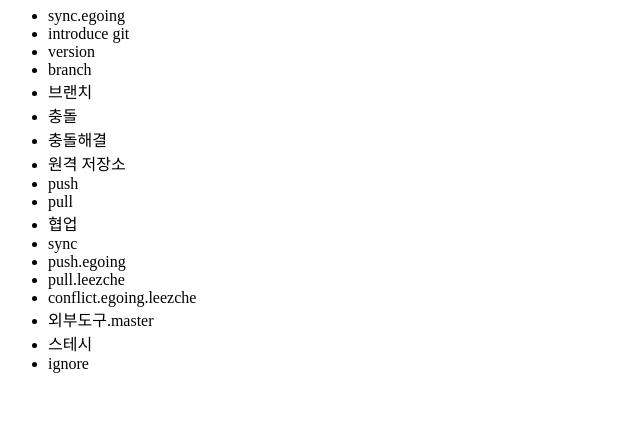
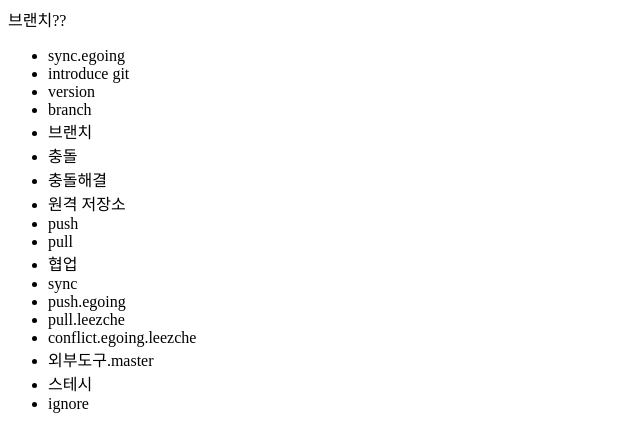
Before and after one commit to goldsilverwater/test, a plain HTML site: page index.html in a window 1280 px wide. Shown: the part 73-494 px from the top of the page, without its empty margins (0-640 px from the left). Drawn offline with Linux system fonts and the light colour scheme.

Commit message:
브랜치 확인

```diff
--- a/index.html
+++ b/index.html
@@ -11,6 +11,9 @@
  <body>
   <header>
 	<h1>Git</h1>
+	<div>
+		브랜치??
+	</div>
   </header>
 	<ul>
 		<li>sync.egoing</li>
```
